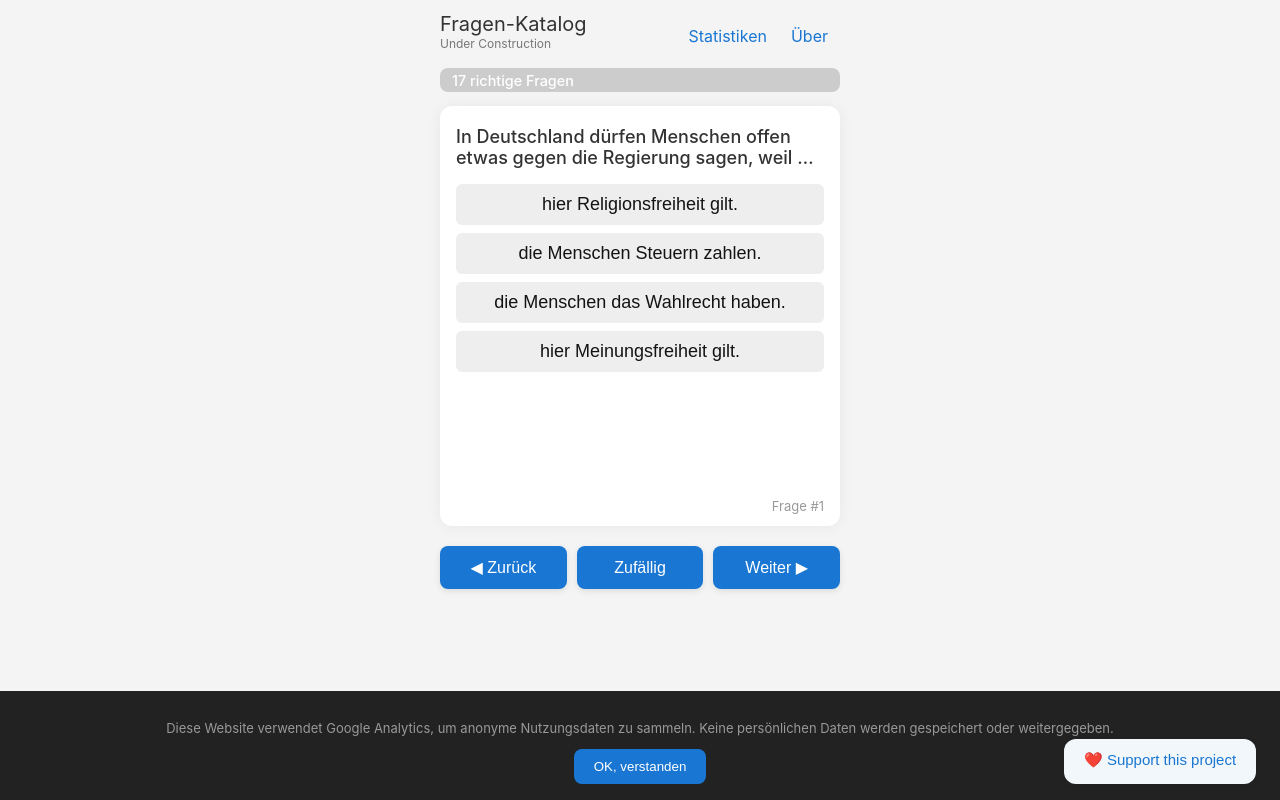
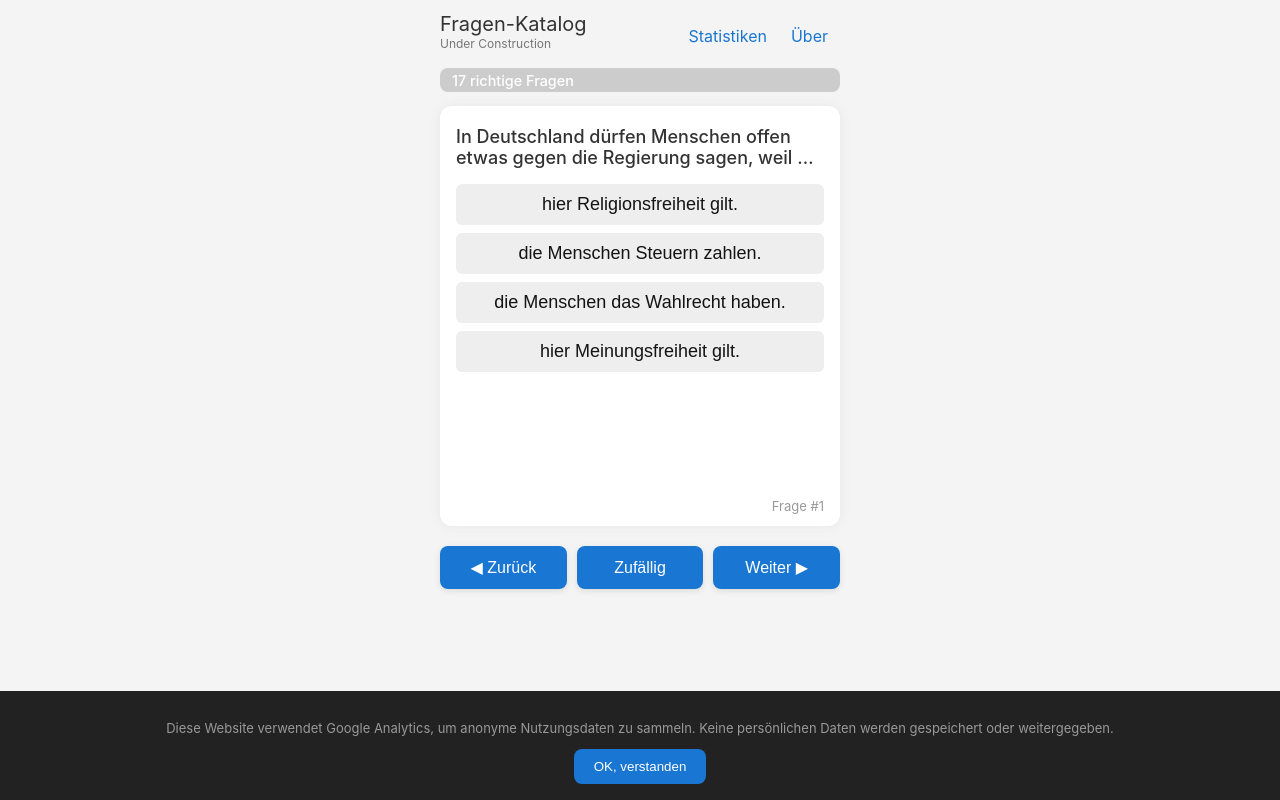
Before and after one commit to roieshalom/fragen-katalog-v2, a React (Vite) app: page / in a window 1280 px wide. Built offline with nearby package versions, Linux system fonts and the light colour scheme.

Commit message:
consent overlay z index

```diff
--- a/src/CustomConsent.jsx
+++ b/src/CustomConsent.jsx
@@ -37,7 +37,7 @@ export default function CustomConsent() {
         background: "#222",
         color: "white",
         padding: "1rem",
-        zIndex: 1000,
+        zIndex: 1100,
         textAlign: "center",
       }}
     >
--- a/src/style.css
+++ b/src/style.css
@@ -503,7 +503,7 @@ button.controls-disabled {
   position: fixed;
   bottom: 16px;
   right: 16px;
-  z-index: 1000;
+  z-index: 900;
   padding: 12px 16px;
   border-radius: 999px;
   background-color: var(--color-primary);
```
Also changed, not shown: 2 other files (tests, documents, lock files or other folders).
